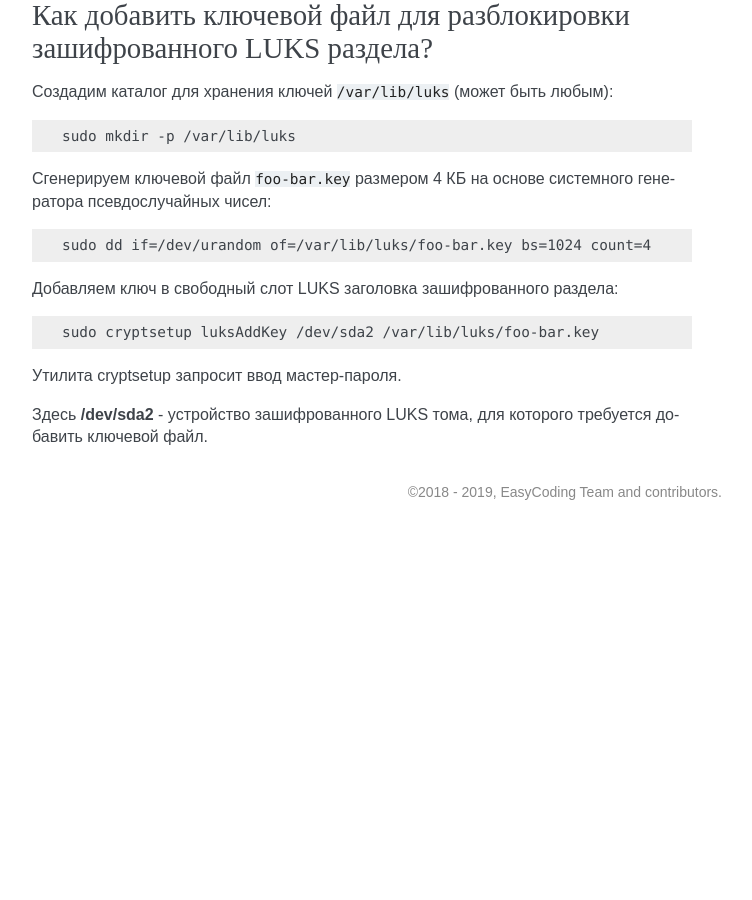
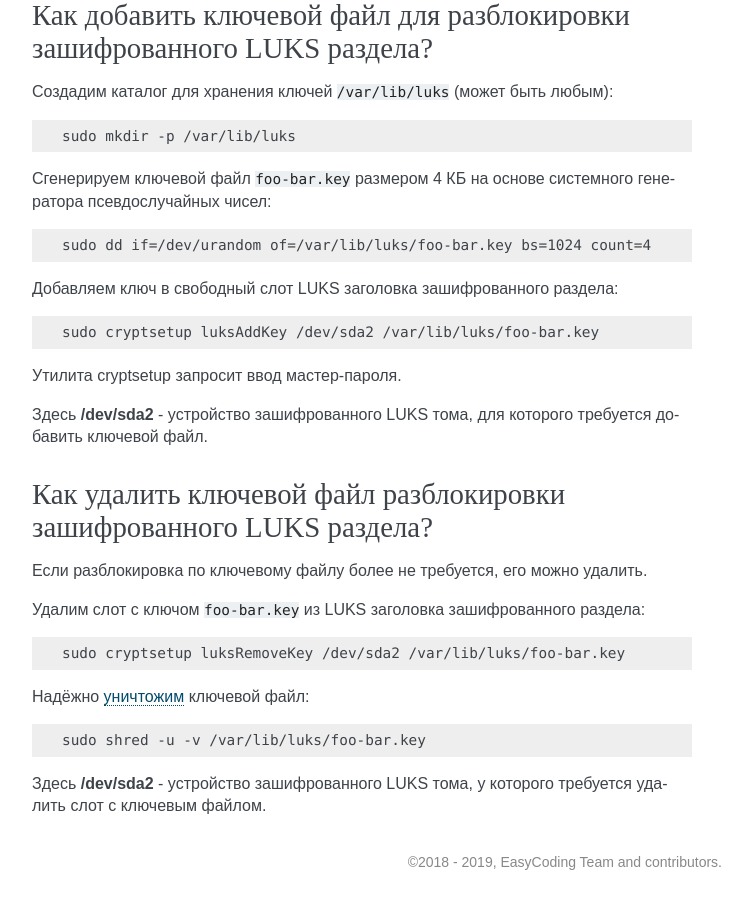
Before and after one commit to RussianFedora/FAQ, a Sphinx documentation site: the page built from source/security.rst, in a window 1280 px wide and 900 px high, scrolled down 21512 px. Shown: the whole window, without its empty margins (388-1140 px from the left). Built offline with Sphinx 7.4.7, drawn with Linux system fonts in a browser that asks for light colours; before the commit the page ends 22042 px from its top, so only the background shows below that; some of the changed text lies outside the part shown.

Commit message:
Added question about removing keyfiles from LUKS-encrypted partitions.

```diff
--- a/source/security.rst
+++ b/source/security.rst
@@ -1252,3 +1252,25 @@ GnuPG2 запросит стандартные данные: имя и адре
 Утилита cryptsetup запросит ввод мастер-пароля.
 
 Здесь **/dev/sda2** - устройство зашифрованного LUKS тома, для которого требуется добавить ключевой файл.
+
+.. index:: luks, encryption, remove key, key
+.. _luks-addkey:
+
+Как удалить ключевой файл разблокировки зашифрованного LUKS раздела?
+=======================================================================
+
+Если разблокировка по ключевому файлу более не требуется, его можно удалить.
+
+Удалим слот с ключом ``foo-bar.key`` из LUKS заголовка зашифрованного раздела:
+
+.. code-block:: text
+
+    sudo cryptsetup luksRemoveKey /dev/sda2 /var/lib/luks/foo-bar.key
+
+Надёжно :ref:`уничтожим <destroy-file>` ключевой файл:
+
+.. code-block:: text
+
+    sudo shred -u -v /var/lib/luks/foo-bar.key
+
+Здесь **/dev/sda2** - устройство зашифрованного LUKS тома, у которого требуется удалить слот с ключевым файлом.
```
